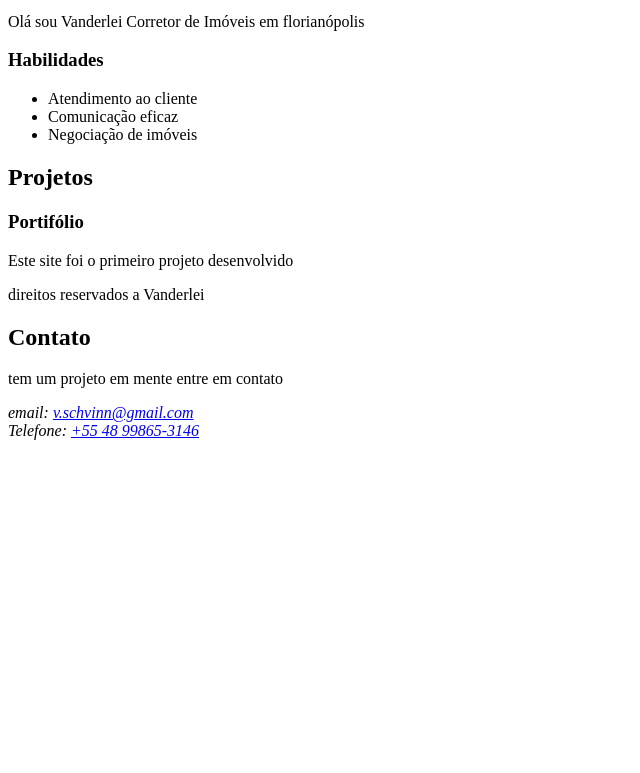
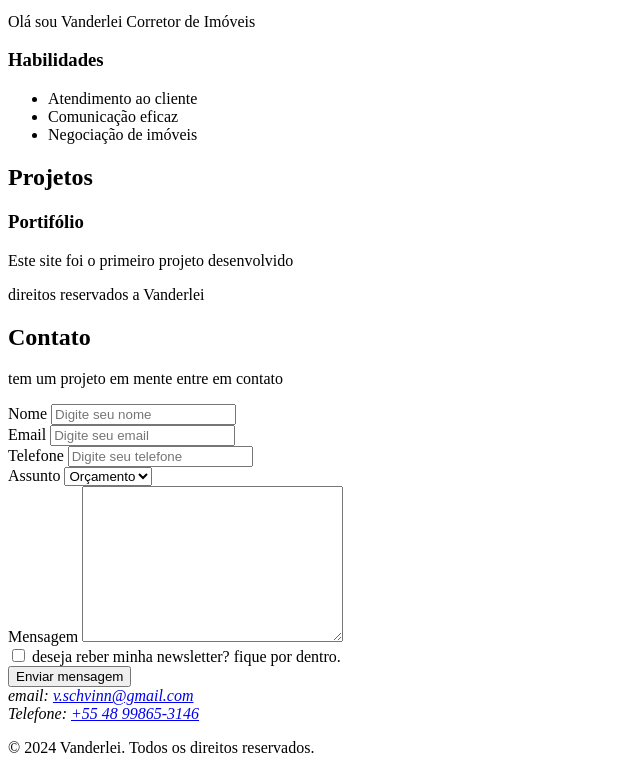
Before and after one commit to Vanderlei-schvinn/site, a plain HTML site: page index.html in a window 1280 px wide. Shown: the part 240-1013 px from the top of the page, without its empty margins (0-640 px from the left). Before the commit the page ends 800 px from the top, so only its background shows below. Drawn offline with Linux system fonts and the light colour scheme.

Commit message:
Update index.html

```diff
--- a/index.html
+++ b/index.html
@@ -24,7 +24,7 @@
         <img src="C:\Vanderlei\INTELIGENCIA ARTIFICIAL\programação\foto perfil.jpeg" alt="imagem de foto de perfil" title="imagem perfil">
 
         <article>
-            <p>Olá sou Vanderlei Corretor de Imóveis em florianópolis</p>
+            <p>Olá sou Vanderlei Corretor de Imóveis</p>
         </article>
         <aside>
             <h3>Habilidades</h3>
@@ -40,22 +40,54 @@
         <h2>Projetos</h2>
             <Article>
                 <h3>Portifólio</h3>
-                <p>Este site foi o primeiro projeto desenvolvido</p>
+                <p>Este site foi o primeiro projeto desenvolvido
+                </p>
             </Article>
             <section>
-                <footer>direitos reservados a Vanderlei</footer>
+                <footer>
+                    <p>direitos reservados a Vanderlei</p>
+
 
             </section>
             <section id="contato">
                 <h2>Contato</h2>
                 <p>tem um projeto em mente entre em contato</p>
+
+                <form action="">
+                    <label for="nome">Nome</label>
+                    <input type="text" id="nome" name="nome" placeholder="Digite seu nome" required><br>
+
+                    <label for="email">Email</label>
+                    <input type="email" id="email" name="email" placeholder="Digite seu email" required><br>
+
+                    <label for="telefone">Telefone</label>
+                    <input type="tel" id="telefone" name="telefone" placeholder="Digite seu telefone"><br>
+
+                    <label for="assunto">Assunto</label>
+                    <select name="assunto" id="Assunto">
+                        <option value="orçamento">Orçamento</option>
+                        <option value="dúvida">Dúvida</option>
+                        <option value="outro">Outro</option>
+
+                    </select> <br>
+                    <label for="mensagem">Mensagem</label>
+                    <textarea name="mensagem" id="mensagem" cols="30" rows="10" required></textarea><br>
+
+<input type="checkbox" id="inscricao" name="Inscricao">
+<label for="inscricao">deseja reber minha newsletter? fique por dentro.</label> <br>
+
+<input type="submit" value="Enviar mensagem">
+
+                </form>
+
                 <address>
                     email: <a href="mailto:v.schvinn@gmail.com">v.schvinn@gmail.com</a> <br>
                     Telefone: <a href="tel:+5548998653146">+55 48 99865-3146</a>
-
                 </address>
-            </section
-
+            </section>
+            <footer>
+                <p>&copy; 2024 Vanderlei. Todos os direitos reservados.</p>
+            </footer>
             </body>
 
             </html>
```
Lines whose indentation alone changed are shown as unchanged.
